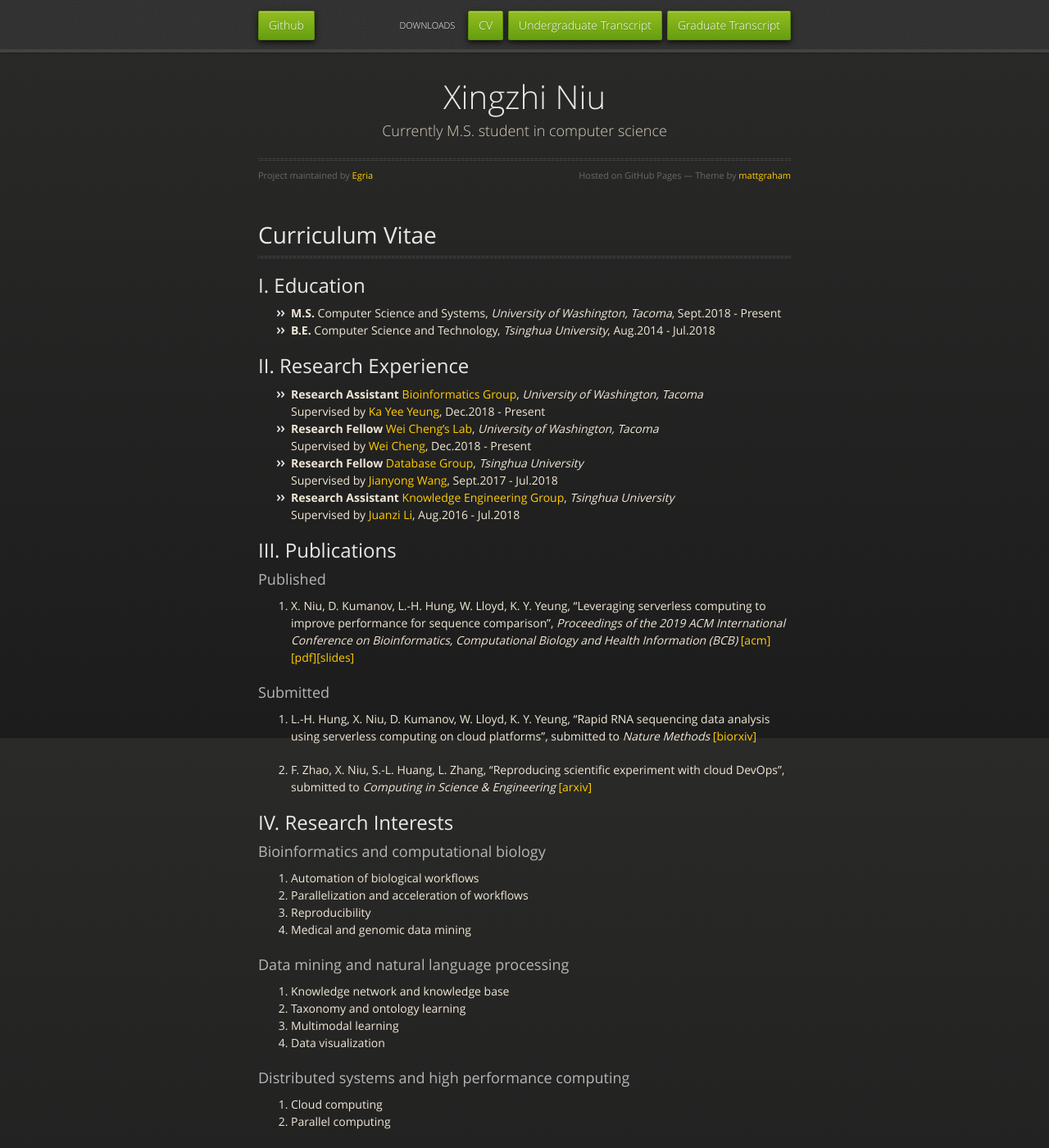
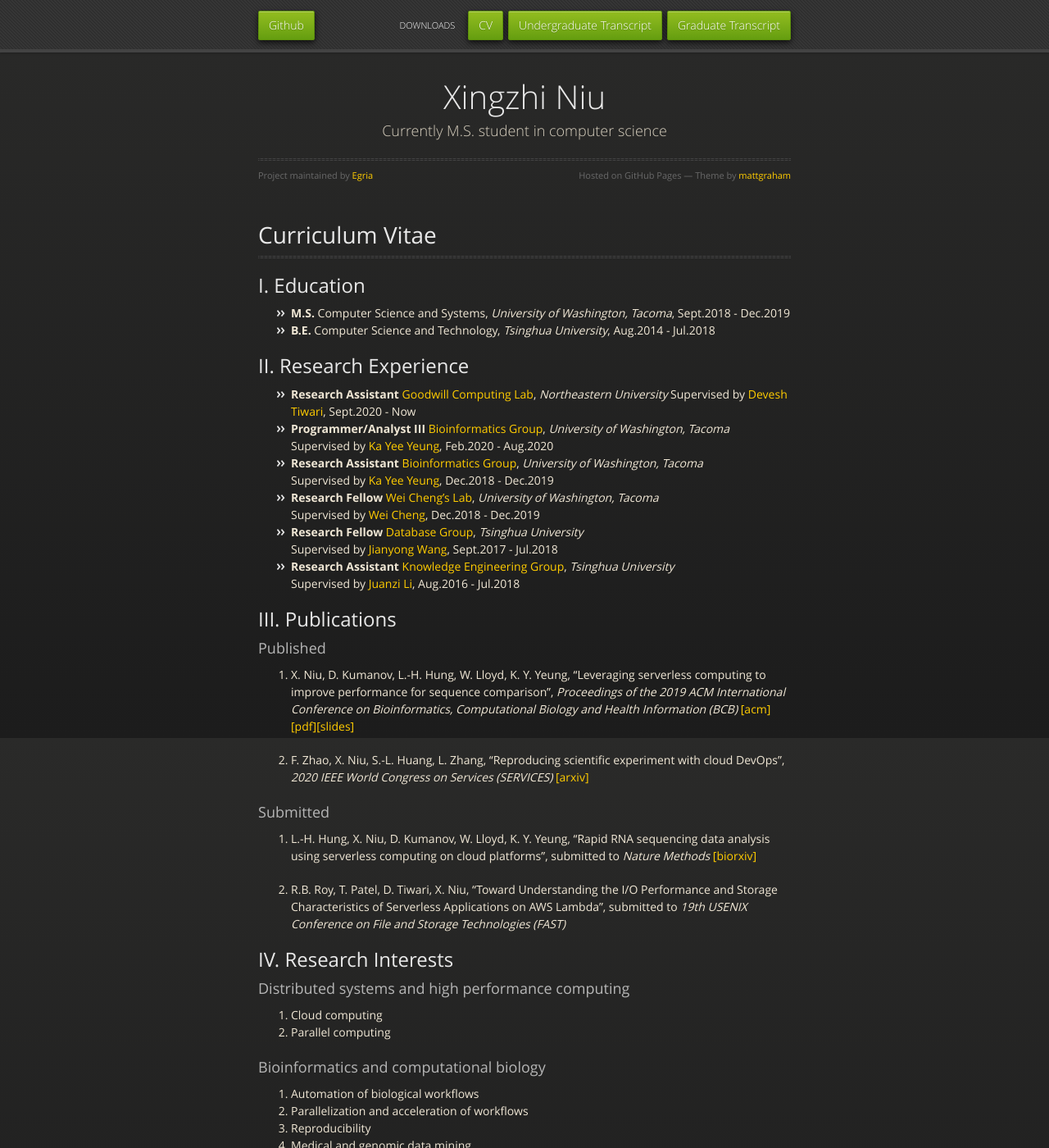
Before and after one commit to Egria/website, a Jekyll site: the page built from index.md, in a window 1280 px wide and 1400 px high. Shown: the whole window at 82% size. Built offline with Jekyll 4.4.1, drawn with Linux system fonts in a browser that asks for light colours; our own code applies the rules of GitHub Pages for plain Markdown files.

Commit message:
Update index.md

```diff
--- a/index.md
+++ b/index.md
@@ -9,15 +9,19 @@ layout: default
 
 ## I. Education
 
-- **M.S.** Computer Science and Systems, _University of Washington, Tacoma_, Sept.2018 - Present
+- **M.S.** Computer Science and Systems, _University of Washington, Tacoma_, Sept.2018 - Dec.2019
 - **B.E.** Computer Science and Technology, _Tsinghua University_, Aug.2014 - Jul.2018
 
 ## II. Research Experience
 
+- **Research Assistant** [Goodwill Computing Lab](https://web.northeastern.edu/tiwari/team/), _Northeastern University_
+Supervised by [Devesh Tiwari](https://coe.northeastern.edu/people/tiwari-devesh/), Sept.2020 - Now
+- **Programmer/Analyst III** [Bioinformatics Group](https://github.com/BioDepot), _University of Washington, Tacoma_
+Supervised by [Ka Yee Yeung](http://faculty.washington.edu/kayee/), Feb.2020 - Aug.2020
 - **Research Assistant** [Bioinformatics Group](https://github.com/BioDepot), _University of Washington, Tacoma_
-Supervised by [Ka Yee Yeung](http://faculty.washington.edu/kayee/), Dec.2018 - Present
+Supervised by [Ka Yee Yeung](http://faculty.washington.edu/kayee/), Dec.2018 - Dec.2019
 - **Research Fellow** [Wei Cheng's Lab](http://faculty.washington.edu/uwcheng/), _University of Washington, Tacoma_
-Supervised by [Wei Cheng](http://faculty.washington.edu/uwcheng/), Dec.2018 - Present
+Supervised by [Wei Cheng](http://faculty.washington.edu/uwcheng/), Dec.2018 - Dec.2019
 - **Research Fellow** [Database Group](http://dbgroup.cs.tsinghua.edu.cn/), _Tsinghua University_
 Supervised by [Jianyong Wang](http://dbgroup.cs.tsinghua.edu.cn/wangjy/), Sept.2017 - Jul.2018
 - **Research Assistant** [Knowledge Engineering Group](http://keg.cs.tsinghua.edu.cn/), _Tsinghua University_
@@ -30,13 +34,20 @@ Supervised by [Juanzi Li](http://keg.cs.tsinghua.edu.cn/persons/ljz/), Aug.2016
 
 1. X. Niu, D. Kumanov, L.-H. Hung, W. Lloyd, K. Y. Yeung, "Leveraging serverless computing to improve performance for sequence comparison", _Proceedings of the 2019 ACM International Conference on Bioinformatics, Computational Biology and Health Information (BCB)_ [\[acm\]](https://dl.acm.org/citation.cfm?id=3343465)[\[pdf\]](https://github.com/Egria/website/raw/master/Serverless_ParBio_ACM_BCB.pdf)[\[slides\]](https://github.com/Egria/website/raw/master/BCB_slides%20_pdf.pdf)
 
+2. F. Zhao, X. Niu, S.-L. Huang, L. Zhang, "Reproducing scientific experiment with cloud DevOps", _2020 IEEE World Congress on Services (SERVICES)_ [\[arxiv\]](https://arxiv.org/abs/1910.13397)
+
 ### Submitted
 
-2. L.-H. Hung, X. Niu, D. Kumanov, W. Lloyd, K. Y. Yeung, "Rapid RNA sequencing data analysis using serverless computing on cloud platforms", submitted to _Nature Methods_ [\[biorxiv\]](https://www.biorxiv.org/content/10.1101/576199v1.abstract)
+3. L.-H. Hung, X. Niu, D. Kumanov, W. Lloyd, K. Y. Yeung, "Rapid RNA sequencing data analysis using serverless computing on cloud platforms", submitted to _Nature Methods_ [\[biorxiv\]](https://www.biorxiv.org/content/10.1101/576199v1.abstract)
 
-3. F. Zhao, X. Niu, S.-L. Huang, L. Zhang, "Reproducing scientific experiment with cloud DevOps", submitted to _Computing in Science & Engineering_ [\[arxiv\]](https://arxiv.org/abs/1910.13397)
+4. R.B. Roy, T. Patel, D. Tiwari, X. Niu, "Toward Understanding the I/O Performance and Storage Characteristics of Serverless Applications on AWS Lambda", submitted to _19th USENIX Conference on File and Storage Technologies (FAST)_
 
 ## IV. Research Interests
+
+### Distributed systems and high performance computing
+
+1. Cloud computing
+2. Parallel computing
 
 ### Bioinformatics and computational biology
 
```
Also changed, not shown: other parts of index.md (+0 -5 lines).
